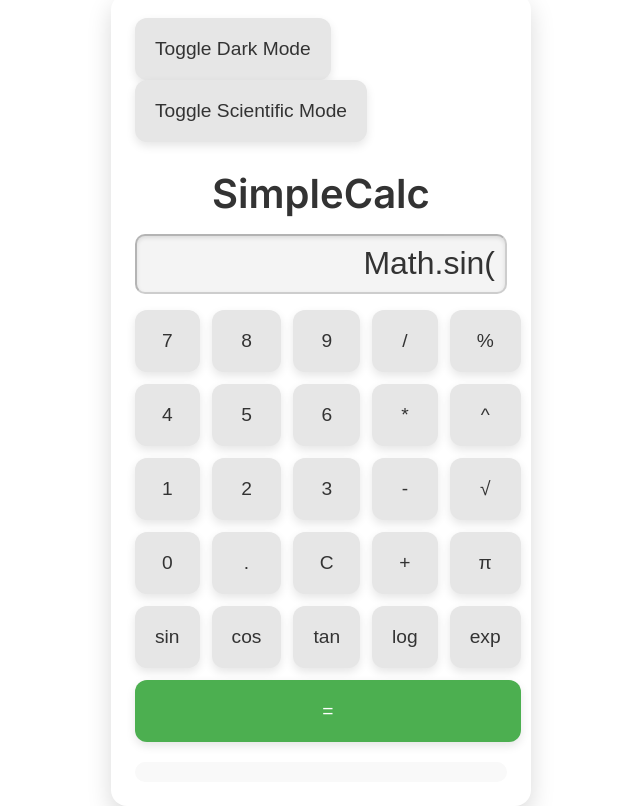
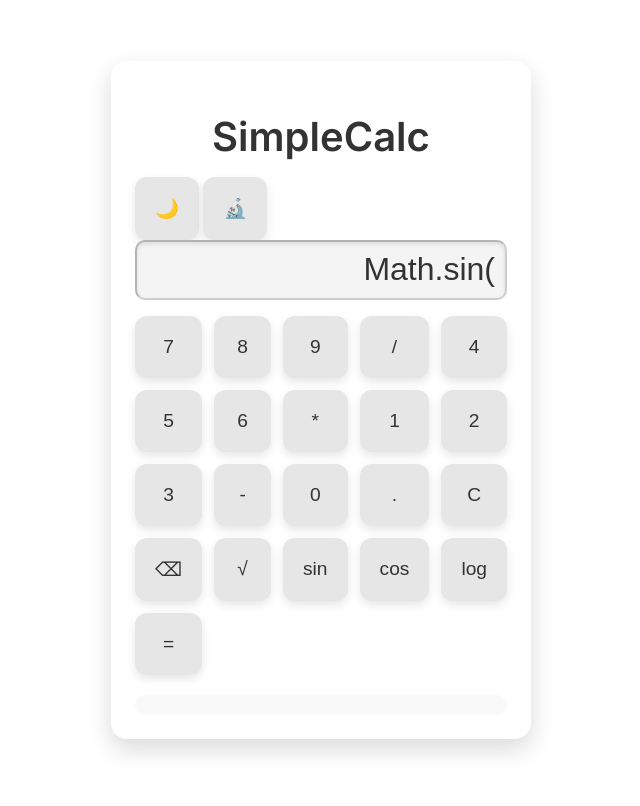
Before and after one commit to Adams041/simple-calc, a plain HTML site: page index.html in a window 1280 px wide. Both pictures are taken after a click on the button "sin". Shown: the whole page, without its empty margins (319-959 px from the left). Drawn offline with Linux system fonts and the light colour scheme.

Commit message:
Update index.html

```diff
--- a/index.html
+++ b/index.html
@@ -4,52 +4,87 @@
   <meta charset="UTF-8" />
   <meta name="viewport" content="width=device-width, initial-scale=1.0" />
   <title>SimpleCalc</title>
+  <link rel="icon" href="https://img.icons8.com/ios-filled/50/000000/calculator.png" type="image/png">
   <link href="https://fonts.googleapis.com/css2?family=Inter:wght@400;600&display=swap" rel="stylesheet">
   <link rel="stylesheet" href="style.css">
 </head>
 <body>
   <div class="calculator-wrapper">
+    <h1 class="title">SimpleCalc</h1>
     <div class="toggle-controls">
-      <button onclick="toggleDarkMode()">Toggle Dark Mode</button>
-      <button onclick="toggleScientificMode()">Toggle Scientific Mode</button>
+      <button onclick="toggleDarkMode()">🌙</button>
+      <button onclick="toggleScientificMode()">🔬</button>
     </div>
-    <h1 class="title">SimpleCalc</h1>
-    <input type="text" id="display" disabled />
-    <div class="button-grid" id="buttons">
-      <button onclick="append('7')">7</button>
-      <button onclick="append('8')">8</button>
-      <button onclick="append('9')">9</button>
-      <button onclick="append('/')">/</button>
-      <button onclick="append('%')">%</button>
+    <div class="calc-layout">
+      <div class="main-calc">
+        <input type="text" id="display" disabled />
+        <div class="button-grid">
+          <button class="calc-btn" onclick="onBtn('7')">7</button>
+          <button class="calc-btn" onclick="onBtn('8')">8</button>
+          <button class="calc-btn" onclick="onBtn('9')">9</button>
+          <button class="calc-btn" onclick="onBtn('/')">/</button>
 
-      <button onclick="append('4')">4</button>
-      <button onclick="append('5')">5</button>
-      <button onclick="append('6')">6</button>
-      <button onclick="append('*')">*</button>
-      <button onclick="append('**')" class="sci-only">^</button>
+          <button class="calc-btn" onclick="onBtn('4')">4</button>
+          <button class="calc-btn" onclick="onBtn('5')">5</button>
+          <button class="calc-btn" onclick="onBtn('6')">6</button>
+          <button class="calc-btn" onclick="onBtn('*')">*</button>
 
-      <button onclick="append('1')">1</button>
-      <button onclick="append('2')">2</button>
-      <button onclick="append('3')">3</button>
-      <button onclick="append('-')">-</button>
-      <button onclick="append('Math.sqrt(')" class="sci-only">√</button>
+          <button class="calc-btn" onclick="onBtn('1')">1</button>
+          <button class="calc-btn" onclick="onBtn('2')">2</button>
+          <button class="calc-btn" onclick="onBtn('3')">3</button>
+          <button class="calc-btn" onclick="onBtn('-')">-</button>
 
-      <button onclick="append('0')">0</button>
-      <button onclick="append('.')">.</button>
-      <button onclick="clearDisplay()">C</button>
-      <button onclick="append('+')">+</button>
-      <button onclick="append('Math.PI')" class="sci-only">π</button>
+          <button class="calc-btn" onclick="onBtn('0')">0</button>
+          <button class="calc-btn" onclick="onBtn('.')">.</button>
+          <button class="calc-btn" onclick="clearDisplay()">C</button>
+          <button class="calc-btn" onclick="backspace()">⌫</button>
 
-      <button onclick="append('Math.sin(')" class="sci-only">sin</button>
-      <button onclick="append('Math.cos(')" class="sci-only">cos</button>
-      <button onclick="append('Math.tan(')" class="sci-only">tan</button>
-      <button onclick="append('Math.log(')" class="sci-only">log</button>
-      <button onclick="append('Math.exp(')" class="sci-only">exp</button>
+          <button class="calc-btn sci-only" onclick="onBtn('Math.sqrt(')">√</button>
+          <button class="calc-btn sci-only" onclick="onBtn('Math.sin(')">sin</button>
+          <button class="calc-btn sci-only" onclick="onBtn('Math.cos(')">cos</button>
+          <button class="calc-btn sci-only" onclick="onBtn('Math.log(')">log</button>
 
-      <button onclick="calculate()" style="grid-column: span 5; background-color: #4CAF50; color: white;">=</button>
+          <button class="calc-btn equals-button" onclick="calculate()">=</button>
+        </div>
+      </div>
+      <div class="history" id="history"></div>
     </div>
-    <div class="history" id="history"></div>
   </div>
-  <script src="index.js"></script>
+  <script>
+    const display = document.getElementById('display');
+    const historyEl = document.getElementById('history');
+    const calcWrapper = document.querySelector('.calculator-wrapper');
+    let expressions = [];
+    let fresh = false;
+
+    function onBtn(val) {
+      if (fresh && /[0-9.]/.test(val)) { display.value = ''; fresh = false; }
+      display.value += val;
+    }
+    function clearDisplay() { display.value = ''; }
+    function backspace() { display.value = display.value.slice(0,-1); }
+    function calculate() {
+      try {
+        const exp = display.value;
+        const res = eval(exp);
+        display.value = res;
+        fresh = true;
+        expressions.unshift(`${exp}=${res}`);
+        if (expressions.length>5) expressions.pop();
+        renderHistory();
+      } catch { display.value = 'Error'; }
+    }
+    function renderHistory() {
+      historyEl.innerHTML = expressions.map(e=>`<div>${e}</div>`).join('');
+    }
+    function toggleDarkMode() { document.body.classList.toggle('dark'); }
+    function toggleScientificMode() { calcWrapper.classList.toggle('scientific'); }
+    document.addEventListener('keydown', e=>{
+      if (/^[0-9.+\-*/]$/.test(e.key)) onBtn(e.key);
+      else if (e.key==='Enter') { e.preventDefault(); calculate(); }
+      else if (e.key==='Backspace') backspace();
+      else if (e.key.toLowerCase()==='c') clearDisplay();
+    });
+  </script>
 </body>
 </html>
```
